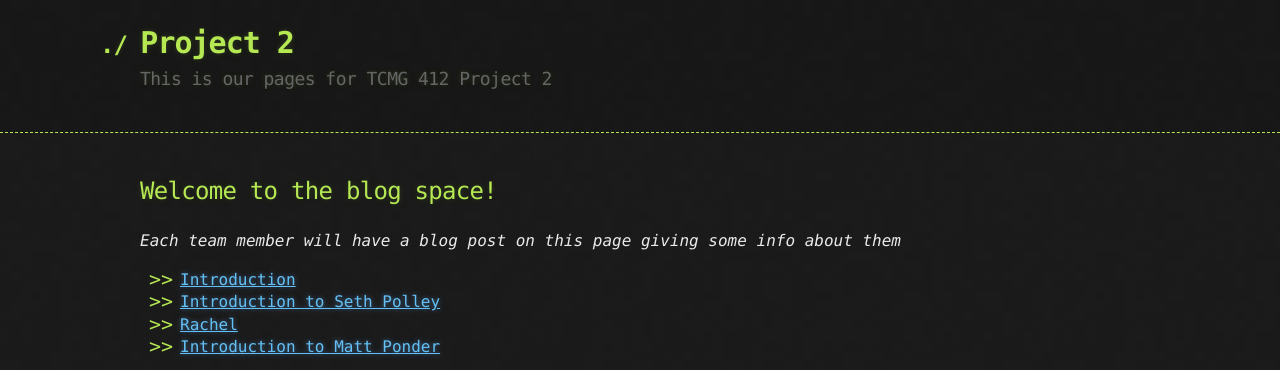
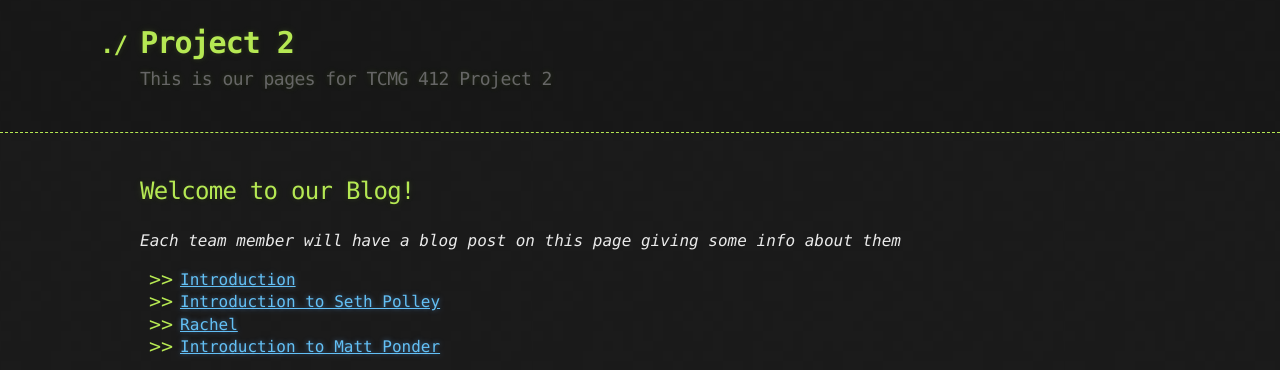
Before and after one commit to Spring22TCMG412Group4/Project2, a Jekyll site: the page built from postspace.md, in a window 1280 px wide. Shown: the top 370 px of the page. Built offline with Jekyll 4.4.1, drawn with Linux system fonts in a browser that asks for light colours; our own code applies the rules of GitHub Pages for plain Markdown files.

Commit message:
Update postspace.md

```diff
--- a/postspace.md
+++ b/postspace.md
@@ -2,7 +2,7 @@
 layout: default
 ---
 
-## Welcome to the blog space!
+## Welcome to our Blog!
 
 _Each team member will have a blog post on this page giving some info
 about them_
@@ -24,4 +24,4 @@ about them_
   </ul>
 {% endfor %}
 
-[back](./)
+[back](/Project2)
```
